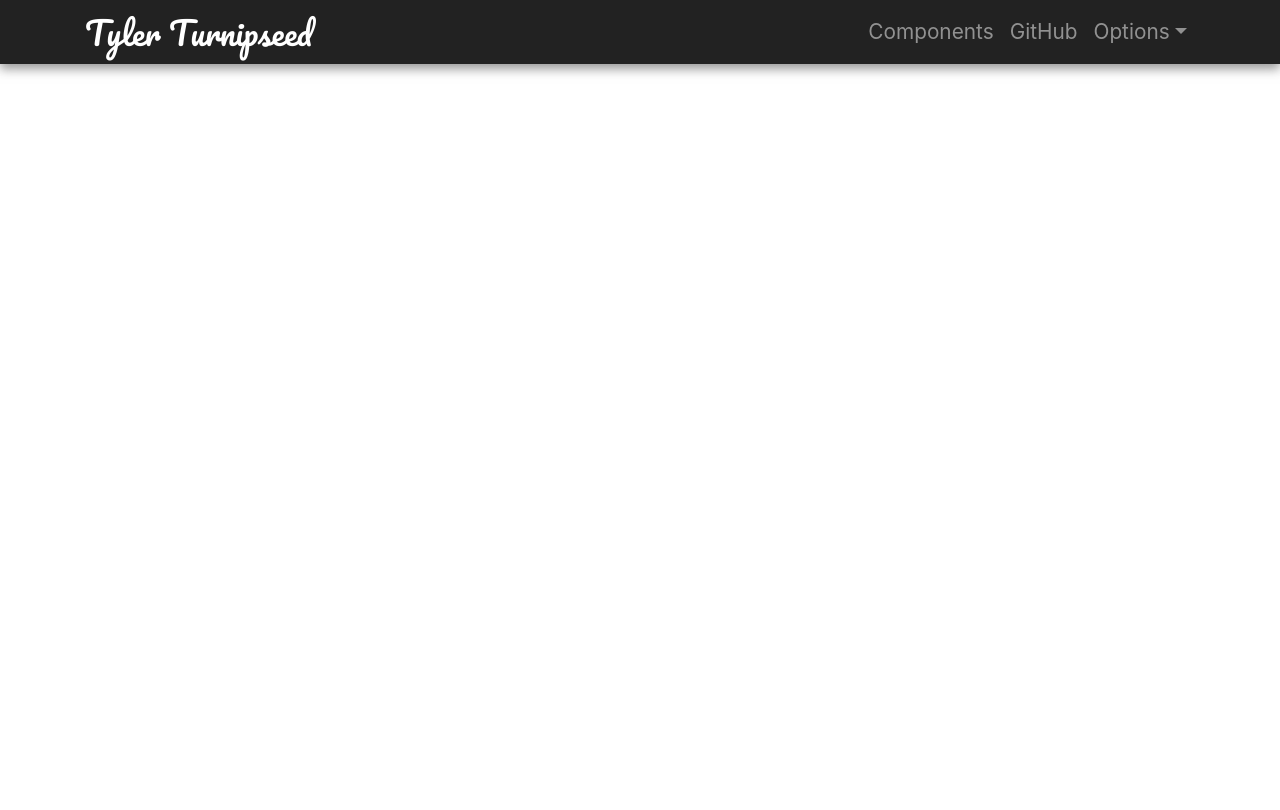
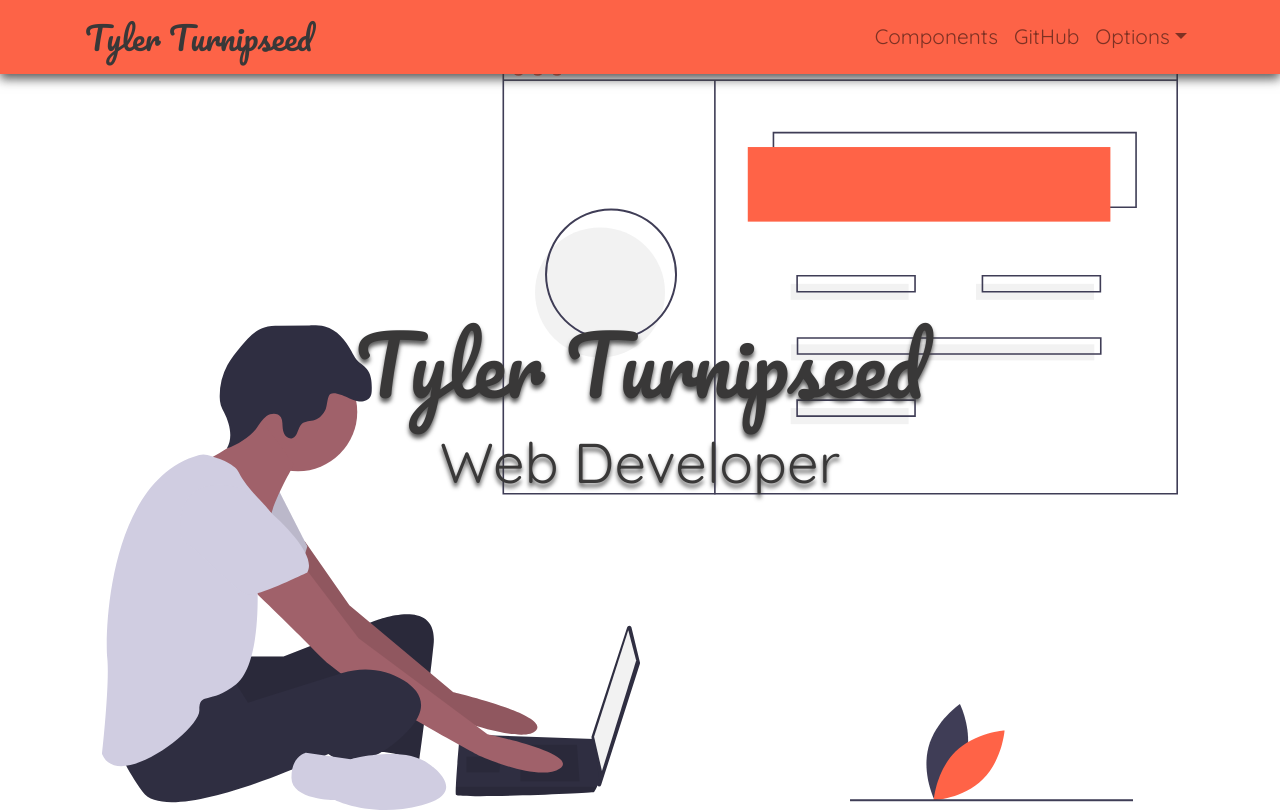
Before and after one commit to techturnip/react-portfolio, a React (Create React App) app: page / in a window 1280 px wide. Built offline with nearby package versions, Linux system fonts and the light colour scheme.

Commit message:
Refactored the _variables.scss file to include a color theme, created Home component, changed App component from functional to class, renamed NavBar component to Navigation to better differentiate between the reactstrap NavBar component, added flex-align mixin to _mixins.scss

```diff
--- a/src/App.js
+++ b/src/App.js
@@ -1,15 +1,20 @@
-import React from "react";
-import NavBar from "./components/NavBar/NavBar";
+import React, { Component } from "react";
+import Navigation from "./components/Navigation/Navigation";
+import Home from "./components/Home/Home";
 import "bootstrap/dist/css/bootstrap.min.css";
 import "./App.scss";
 
-function App() {
-  return (
-    <div className="App">
-      <NavBar />
-      <header />
-    </div>
-  );
+export default class App extends Component {
+  constructor(props) {
+    super(props);
+  }
+
+  render() {
+    return (
+      <div className="App">
+        <Navigation />
+        <Home />
+      </div>
+    );
+  }
 }
-
-export default App;
--- a/src/App.scss
+++ b/src/App.scss
@@ -4,4 +4,5 @@
 @import './scss/base';
 
 // Components
-@import './components/NavBar/NavBar';
+@import './components/Navigation/Navigation';
+@import './components/Home/Home';
--- /dev/null
+++ b/src/components/Home/Home.js
@@ -0,0 +1,25 @@
+import React, { Component } from "react";
+import { Container, Row, Col } from "reactstrap";
+import homeSvg from "./home-bg.svg";
+
+export default class Header extends Component {
+  constructor(props) {
+    super(props);
+  }
+
+  render() {
+    return (
+      <header className="home text-dark">
+        <Container className="wrapper" fluid="true">
+          <div className="title-wrapper">
+            <h1 className="title">Tyler Turnipseed</h1>
+            <p className="subtitle">Web Developer</p>
+          </div>
+        </Container>
+        <div className="background">
+          <img src={homeSvg} />
+        </div>
+      </header>
+    );
+  }
+}
--- /dev/null
+++ b/src/components/Home/_Home.scss
@@ -0,0 +1,48 @@
+.home {
+  margin-top: -8vh;
+  position: relative;
+  width: 100%;
+  height: 100vh;
+  overflow: hidden;
+
+  .wrapper {
+    @include flex-align(center, center);
+    height: 100%;
+  }
+
+  .title-wrapper {
+    @include flex-align(center, center, $wrap: wrap);
+    color: $title-color;
+  }
+
+  .title {
+    @include resp-text(4rem, 3.5rem, 2.5rem);
+    font-family: $title-font;
+    font-size: 5rem;
+    width: 100%;
+    text-align: center;
+  }
+
+  .subtitle {
+    @include resp-text(3.5rem, 2.5rem, 1.5rem);
+    font-size: 3.5rem;
+    margin: 0;
+    width: 100%;
+    text-align: center;
+  }
+
+  .title,
+  .subtitle {
+    text-shadow: 0 4px 4px $shadow;
+  }
+
+  .background {
+    position: absolute;
+    // top: 50%;
+    bottom: 0;
+    left: 50%;
+    // margin-top: -377.61px;
+    margin-left: -538px;
+    z-index: -1;
+  }
+}
--- a/src/components/NavBar/NavBar.js
+++ b/src/components/Navigation/Navigation.js
@@ -14,7 +14,7 @@ import {
   Container
 } from "reactstrap";
 
-export default class NavBar extends Component {
+export default class Navigation extends Component {
   constructor(props) {
     super(props);
 
@@ -32,7 +32,7 @@ export default class NavBar extends Component {
 
   render() {
     return (
-      <Navbar className="nav" dark expand="md">
+      <Navbar className="nav" light expand="md">
         <Container>
           <NavbarBrand href="/">Tyler Turnipseed</NavbarBrand>
           <NavbarToggler onClick={this.toggle} />
--- a/src/components/NavBar/_NavBar.scss
+++ b/src/components/Navigation/_Navigation.scss
@@ -1,11 +1,13 @@
 .nav {
-  background: $raisin-black;
-  height: 8vh;
   @include box-shadow;
+  background: $nav-bg-color;
   font-size: 1.3rem;
+  height: 74px;
+
 
   .navbar-brand {
     font-family: $title-font;
     font-size: 2rem;
+    color: $nav-text-color;
   }
 }
--- a/src/scss/_base.scss
+++ b/src/scss/_base.scss
@@ -0,0 +1,3 @@
+body {
+  font-family: $primary-font;
+}
--- a/src/scss/_mixins.scss
+++ b/src/scss/_mixins.scss
@@ -1,12 +1,21 @@
 // Mixins
+@mixin flex-align($justify: flex-start, $align: flex-start, $dir: row, $wrap: wrap) {
+  display: flex;
+  justify-content: $justify;
+  align-items: $align;
+  flex-direction: $dir;
+  flex-wrap: $wrap;
+}
+
 @mixin background($img, $size: 300px, $attach: fixed) {
   background: $img;
+  background-attachment: $attach;
   background-size: auto $size;
-  background-attachment: $attach;
+
 }
 
 @mixin box-shadow($size: 5px, $blur: 10px) {
-  box-shadow: 0 $size $blur rgba(51, 51, 51, 0.5);
+  box-shadow: 0 $size $blur $shadow;
 }
 
 @mixin resp-text($lg-font, $md-font, $sm-font) {
--- a/src/scss/_variables.scss
+++ b/src/scss/_variables.scss
@@ -5,18 +5,49 @@ $primary-font: 'Quicksand',
 sans-serif;
 
 // Colors
-$outer-space: #494949;
-$silver-chalice: #acacac;
-$raisin-black: #222222;
-$raisin-black-trans: rgba(34, 34, 34, 0.5);
-$gainsboro: #dbdada;
-$trolley-grey: #7c7a7a;
+// Oranges
+$color-primary-0: #FD6347; // Main Primary color */
+$color-primary-1: #FFA695;
+$color-primary-2: #FF816A;
+$color-primary-3: #EE3B1A;
+$color-primary-4: #B9250A;
+
+$color-secondary-1-0: #31839E; // Main Secondary color (1) */
+$color-secondary-1-1: #7EBED3;
+$color-secondary-1-2: #509DB6;
+$color-secondary-1-3: #157595;
+$color-secondary-1-4: #0A5973;
+
+$color-secondary-2-0: #A2E841; // Main Secondary color (2) */
+$color-secondary-2-1: #CAF58F;
+$color-secondary-2-2: #B4EF63;
+$color-secondary-2-3: #89DA18;
+$color-secondary-2-4: #66A909;
+
+$color-complement-0: #34B961; // Main Complement color */
+$color-complement-1: #83DFA2;
+$color-complement-2: #55CB7D;
+$color-complement-3: #13AF48;
+$color-complement-4: #078733;
+
+// Additional colors
+$raisin-black: rgb(31, 36, 39);
+$raisin-black-trans: rgba(34, 34, 34, .8);
 $onyx: #393838;
-$pale-pink: #ffd2d8;
-$fiery-rose: #ff5d73;
-$wine: #742b35;
 $white: #ececec;
-$black: #000000;
+$black: #000;
+$shadow: rgba(51, 51, 51, .8);
+
+// Color Scheme:
+// General
+$dark-text: $onyx;
+$light-text: $white;
+
+// Navigation Colors
+$nav-bg-color: $color-primary-0;
+$nav-text-color: $dark-text;
+// Home Colors
+$title-color: $dark-text;
 
 // Media Variables
 $break-sm: 'only screen and (max-width: 768px)';
```
Also changed, not shown: src/components/Home/home-bg.svg (added).
